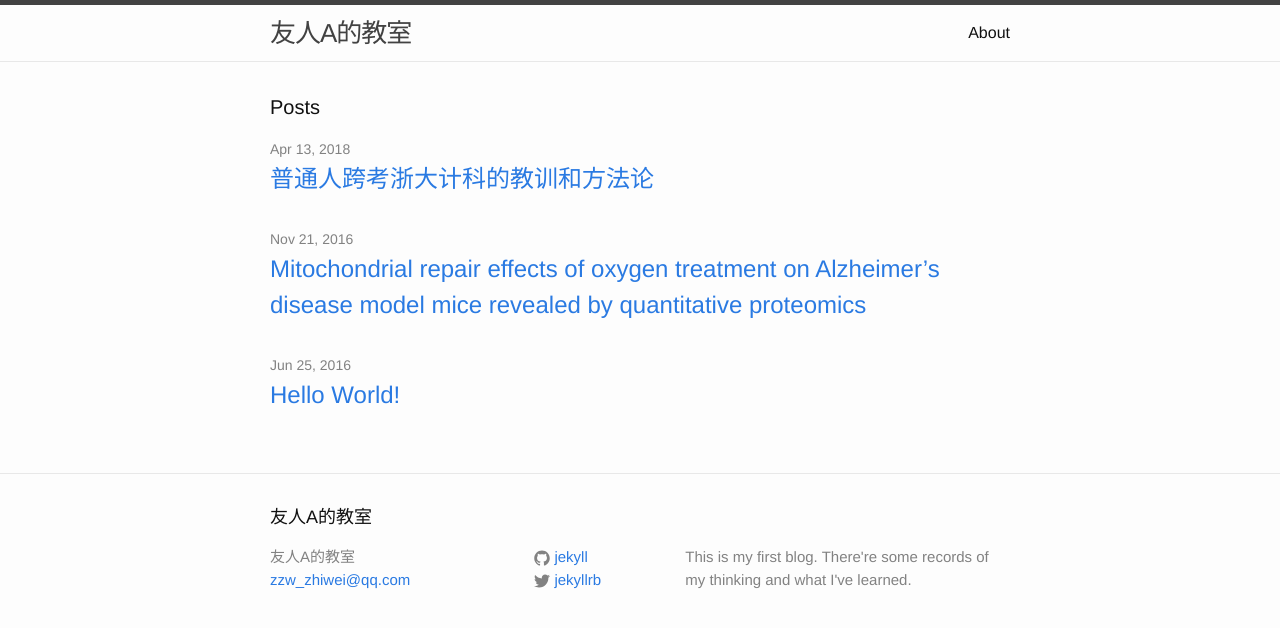
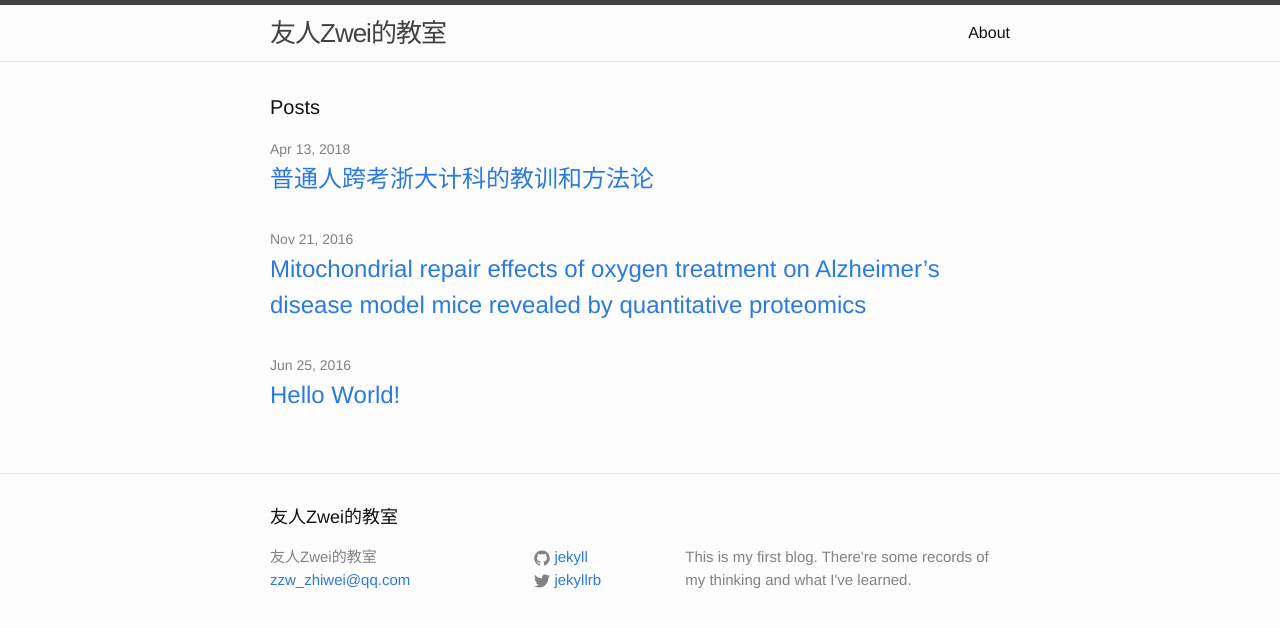
Before and after one commit to Zwei-Eric/Zwei-Eric.github.io, a Jekyll site: the page built from index.html, in a window 1280 px wide. Shown: the top 628 px of the page. Built offline with Jekyll 4.4.1, drawn with Linux system fonts in a browser that asks for light colours.

Commit message:
Update _config.yml

```diff
--- a/_config.yml
+++ b/_config.yml
@@ -6,7 +6,7 @@
 # 'jekyll serve'. If you change this file, please restart the server process.
 
 # Site settings
-title: 友人A的教室
+title: 友人Zwei的教室
 email: zzw_zhiwei@qq.com
 description: > # this means to ignore newlines until "baseurl:"
   This is my first blog. There're some records of my thinking and what I've learned.
```
